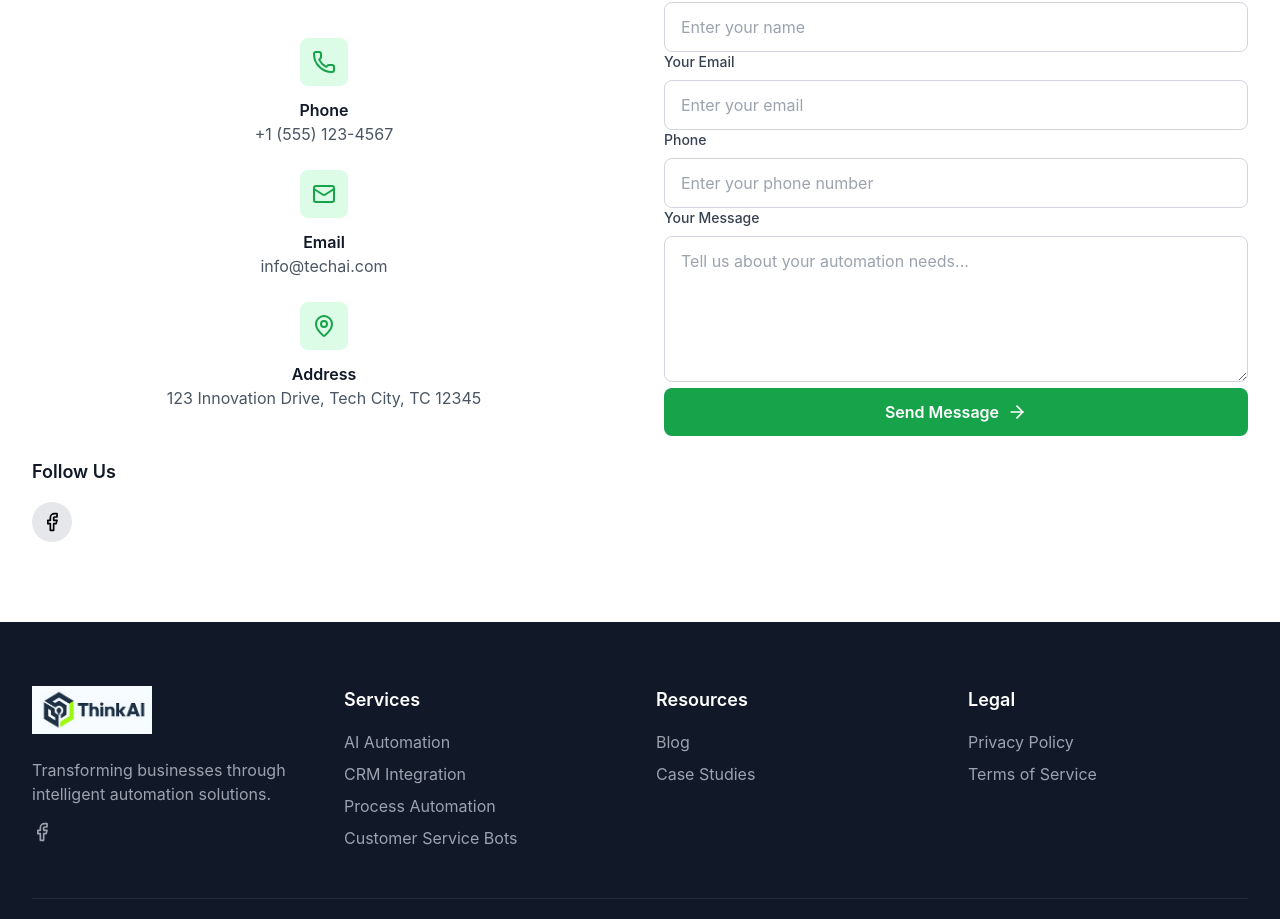
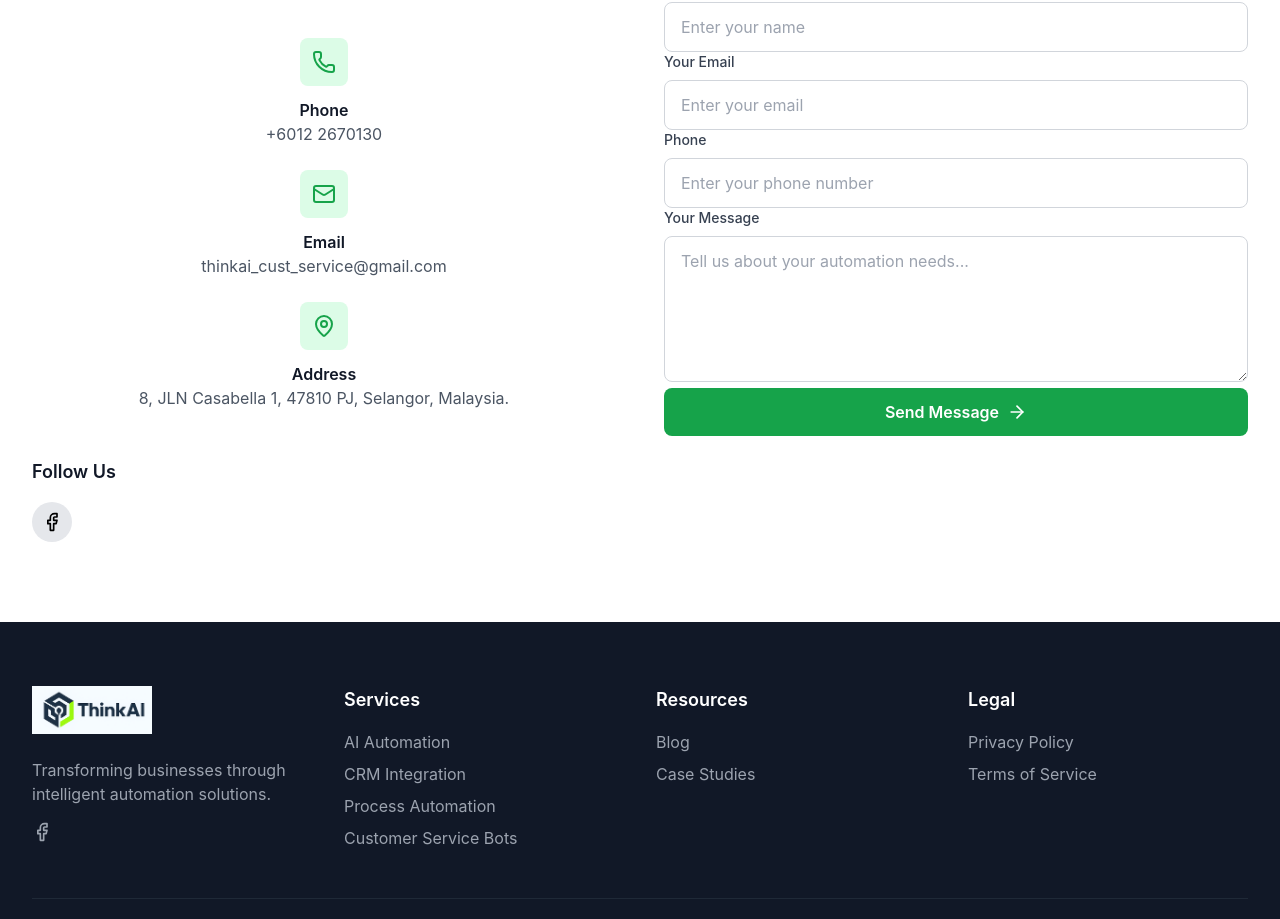
Before and after one commit to jasonkc0921/think-ai, a React (Create React App) app: page /home in a window 1280 px wide. Shown: the part 3460-4379 px from the top of the page. Built offline with nearby package versions, Linux system fonts and the light colour scheme.

Commit message:
update contact info

```diff
--- a/src/components/ai-automation-website.tsx
+++ b/src/components/ai-automation-website.tsx
@@ -474,7 +474,7 @@ const AiAutomationWebsite = () => {
                   </div>
                   <div>
                     <p className="font-semibold text-gray-900">Phone</p>
-                    <p className="text-gray-600">+1 (555) 123-4567</p>
+                    <p className="text-gray-600">+6012 2670130</p>
                   </div>
                 </div>
 
@@ -484,7 +484,9 @@ const AiAutomationWebsite = () => {
                   </div>
                   <div>
                     <p className="font-semibold text-gray-900">Email</p>
-                    <p className="text-gray-600">info@techai.com</p>
+                    <p className="text-gray-600">
+                      thinkai_cust_service@gmail.com
+                    </p>
                   </div>
                 </div>
 
@@ -495,7 +497,7 @@ const AiAutomationWebsite = () => {
                   <div>
                     <p className="font-semibold text-gray-900">Address</p>
                     <p className="text-gray-600">
-                      123 Innovation Drive, Tech City, TC 12345
+                      8, JLN Casabella 1, 47810 PJ, Selangor, Malaysia.
                     </p>
                   </div>
                 </div>
```
